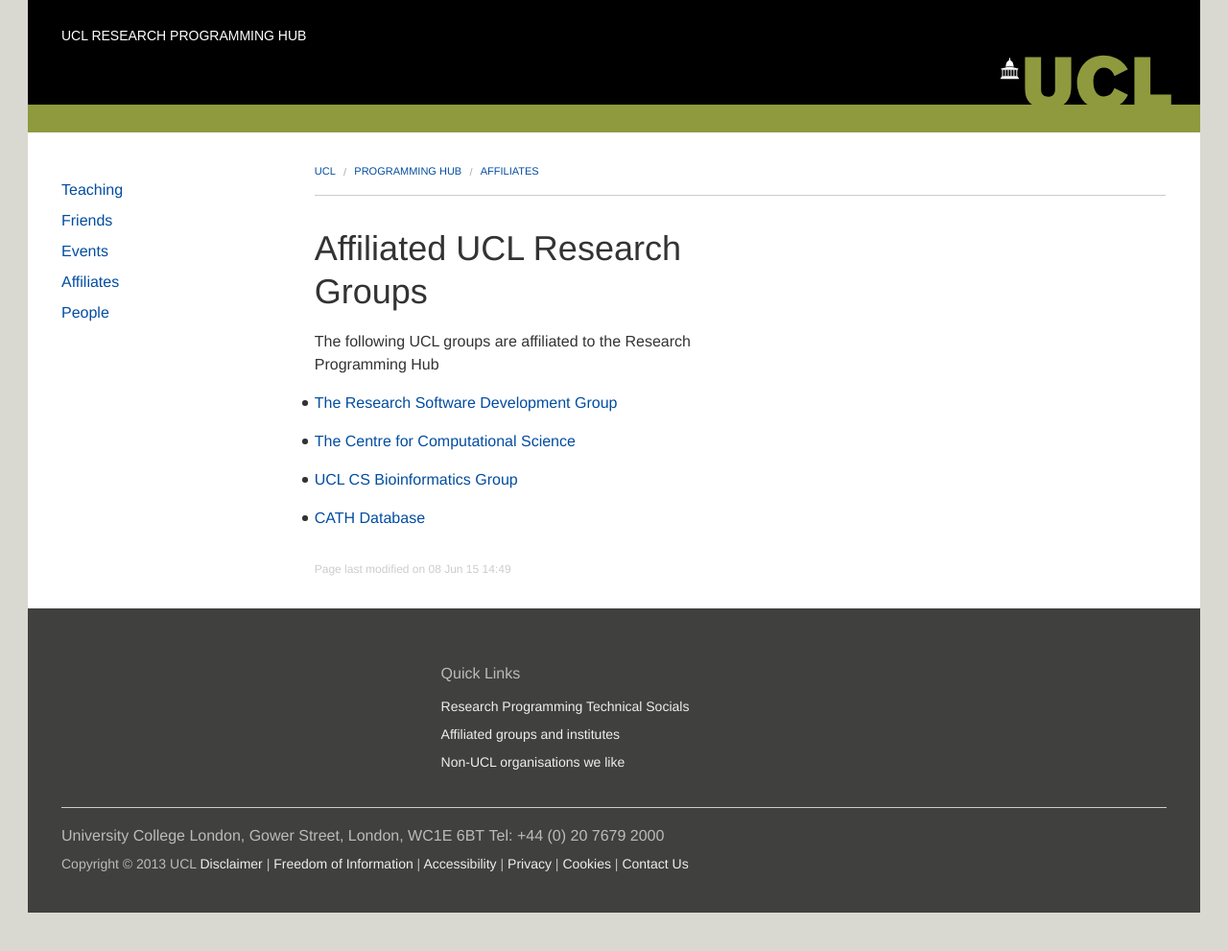
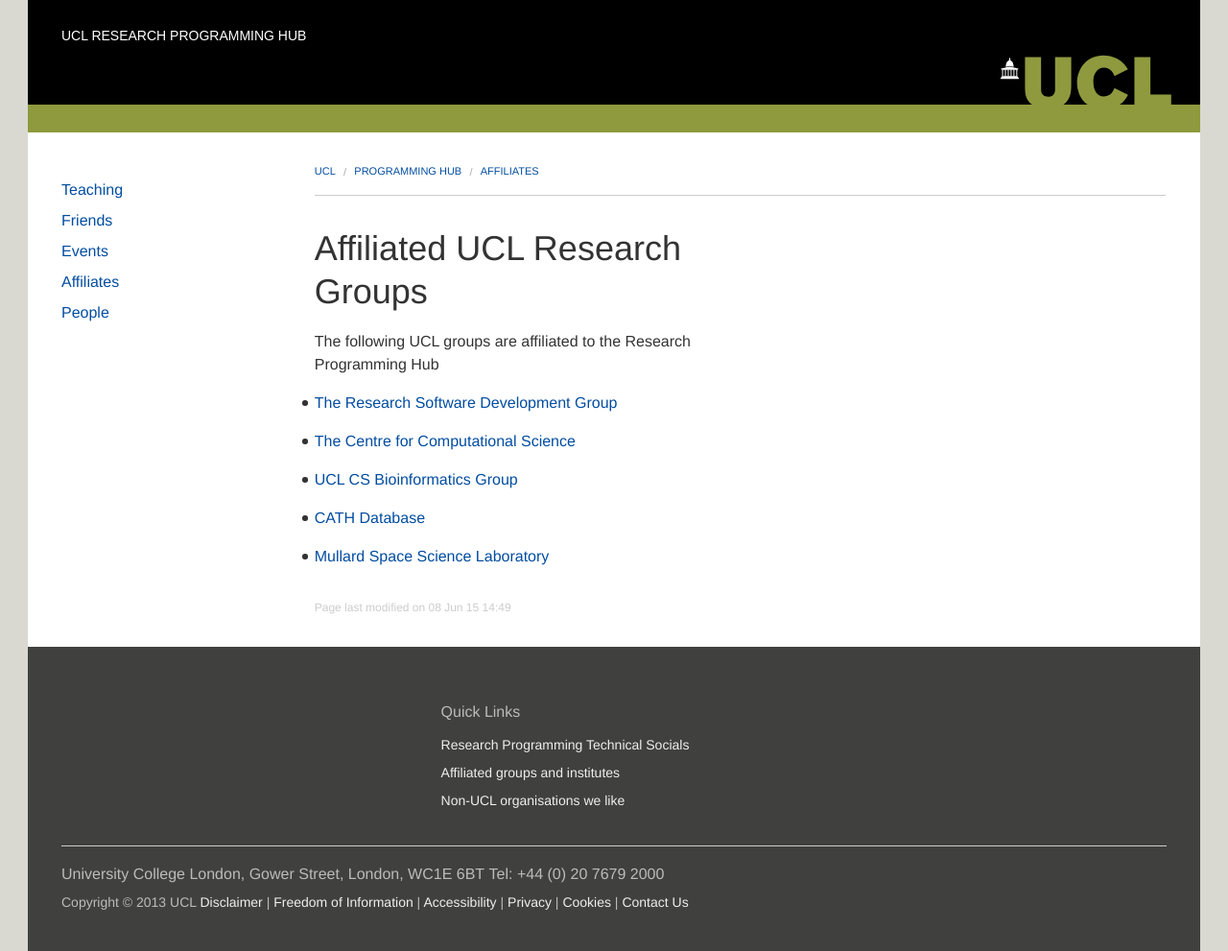
Before and after one commit to UCLProgrammingHub/web, a Jekyll site: the page built from affiliates/index.md, in a window 1280 px wide. Shown: the whole page at 96% size. Built offline with Jekyll 4.4.1, drawn with Linux system fonts in a browser that asks for light colours; before the commit the page ends 951 px from its top, so only the background shows below that.

Commit message:
Add MSSL to list of affiliates

```diff
--- a/affiliates/index.md
+++ b/affiliates/index.md
@@ -14,3 +14,4 @@ The following UCL groups are affiliated to the Research Programming Hub
 * [The Centre for Computational Science](http://ccs.chem.ucl.ac.uk/)
 * [UCL CS Bioinformatics Group](http://bioinf.cs.ucl.ac.uk/)
 * [CATH Database](http://www.cathdb.info/)
+* [Mullard Space Science Laboratory](http://www.ucl.ac.uk/mssl)
```
